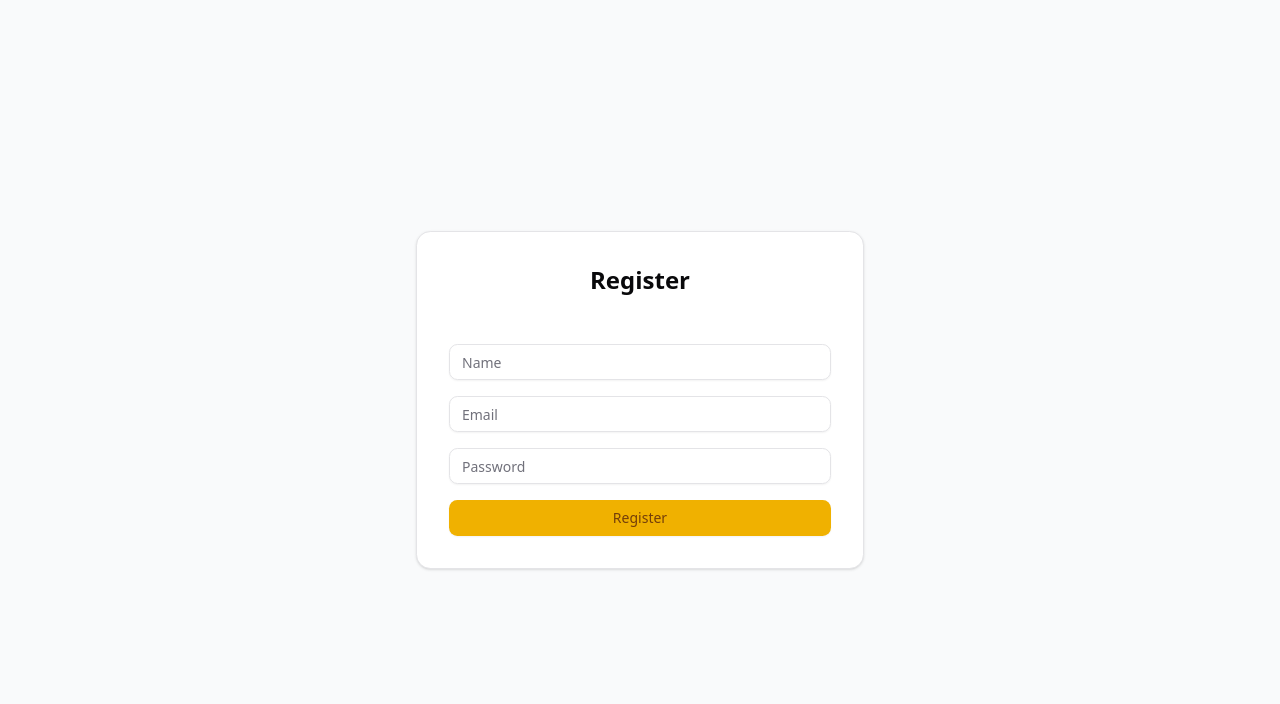
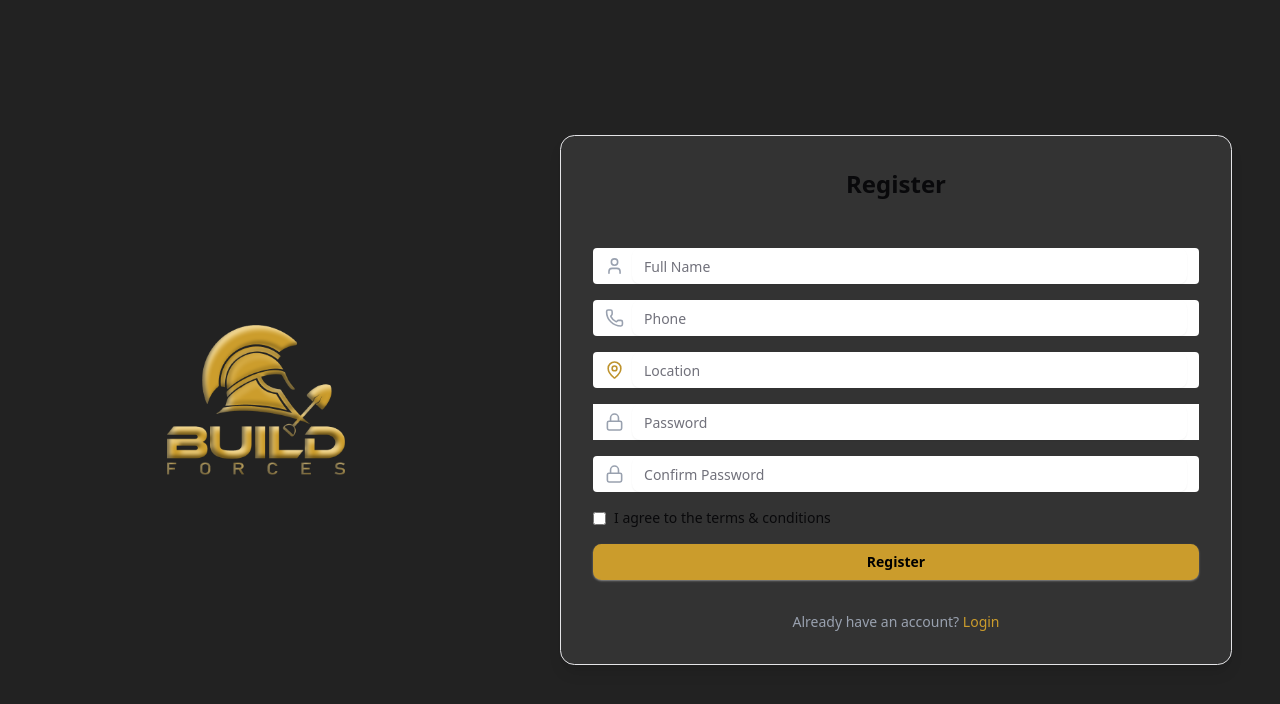
Before and after one commit to Hamza-Akhtar008/buildforce, a Next.js app: page /register in a window 1280 px wide. Shown: the top 704 px of the page. Built offline with nearby package versions, Linux system fonts and the light colour scheme.

Commit message:
Signin, Signup form

```diff
--- a/app/page.tsx
+++ b/app/page.tsx
@@ -1,7 +1,96 @@
+"use client"
 
-import { redirect } from "next/navigation";
+import { Input } from "@/components/ui/input"
+import { Button } from "@/components/ui/button"
+import { Card } from "@/components/ui/card"
+import { Mail, Lock, Eye, EyeOff } from "lucide-react"
+import { useState } from "react"
 
-export default function Home() {
-  redirect("/signin");
-  return null;
+export default function SignInPage() {
+  const [showPassword, setShowPassword] = useState(false)
+
+  return (
+    <div className="flex min-h-screen bg-[#222222] text-white items-center justify-center">
+      <Card className="w-full max-w-md p-8 bg-[#333333] shadow-lg">
+        {/* Logo at top */}
+        <div className="flex justify-center mb-6">
+          <img
+            src="images/logo.png"
+            alt="Logo"
+            className="w-24 h-24 object-contain"
+          />
+        </div>
+
+        <div className="text-center mb-8">
+          <h1 className="text-3xl font-bold mb-2">Welcome back</h1>
+          <p className="text-gray-400">Sign in to your account to continue</p>
+        </div>
+
+        <form className="space-y-6">
+          {/* Email */}
+          <div className="flex items-center bg-[#444] rounded px-3">
+            <Mail className="text-gray-400 mr-2 h-5 w-5" />
+            <Input
+              id="email"
+              type="email"
+              placeholder="Enter your email"
+              required
+              className="bg-transparent border-none focus:ring-0 text-white placeholder-gray-400"
+            />
+          </div>
+
+          {/* Password */}
+          <div className="flex items-center bg-[#444] rounded px-3 relative">
+            <Lock className="text-gray-400 mr-2 h-5 w-5" />
+            <Input
+              id="password"
+              type={showPassword ? "text" : "password"}
+              placeholder="Enter your password"
+              required
+              className="bg-transparent border-none focus:ring-0 text-white placeholder-gray-400 pr-10"
+            />
+            <button
+              type="button"
+              onClick={() => setShowPassword(!showPassword)}
+              className="absolute right-3 top-1/2 transform -translate-y-1/2 text-gray-400 hover:text-white transition-colors"
+            >
+              {showPassword ? <EyeOff className="h-5 w-5" /> : <Eye className="h-5 w-5" />}
+            </button>
+          </div>
+
+          {/* Remember me + Forgot */}
+          <div className="flex items-center justify-between text-sm">
+            <label className="flex items-center space-x-2">
+              <input
+                type="checkbox"
+                className="accent-[#cb9c2c] rounded"
+              />
+              <span className="text-gray-400">Remember me</span>
+            </label>
+            <a href="#" className="text-[#cb9c2c] hover:underline">
+              Forgot password?
+            </a>
+          </div>
+
+          {/* Sign in Button */}
+          <Button
+            type="submit"
+            className="w-full h-12 bg-[#cb9c2c] text-black font-semibold shadow-inner shadow-white/40 hover:bg-[#b58925]"
+          >
+            Sign in
+          </Button>
+        </form>
+
+        {/* Footer */}
+        <div className="mt-8 text-center">
+          <p className="text-sm text-gray-400">
+            Don&apos;t have an account?{" "}
+            <a href="/register" className="text-[#cb9c2c] hover:underline">
+              Sign up
+            </a>
+          </p>
+        </div>
+      </Card>
+    </div>
+  )
 }
--- a/app/register/page.tsx
+++ b/app/register/page.tsx
@@ -1,19 +1,106 @@
-import { Input } from "@/components/ui/input";
-import { Button } from "@/components/ui/button";
-import { Card } from "@/components/ui/card";
+import { Input } from "@/components/ui/input"
+import { Button } from "@/components/ui/button"
+import { Card } from "@/components/ui/card"
+import { User, Phone, MapPin, Lock } from "lucide-react"
 
 export default function RegisterPage() {
   return (
-    <div className="flex items-center justify-center min-h-screen bg-gray-50">
-      <Card className="w-full max-w-md p-8">
-        <h2 className="text-2xl font-bold mb-6 text-center">Register</h2>
-        <form className="space-y-4">
-          <Input type="text" placeholder="Name" required />
-          <Input type="email" placeholder="Email" required />
-          <Input type="password" placeholder="Password" required />
-          <Button type="submit" className="w-full">Register</Button>
-        </form>
-      </Card>
+    <div className="flex min-h-screen bg-[#222222] text-white">
+      {/* Left Section - Logo */}
+      <div className="flex items-center justify-center w-1/2">
+        <img
+          src="images/logo.png"
+          alt="Logo"
+          className="w-48 h-48 object-contain"
+        />
+      </div>
+
+      {/* Right Section - Form */}
+      <div className="flex items-center justify-center w-3/4">
+        <Card className="w-full max-w-2xl p-8 bg-[#333333] shadow-lg">
+          <h2 className="text-2xl font-bold mb-6 text-center">Register</h2>
+          <form className="space-y-4">
+            {/* Full Name */}
+            <div className="flex items-center bg-white rounded px-3">
+              <User className="text-gray-400 mr-2 h-5 w-5" />
+              <Input
+                type="text"
+                placeholder="Full Name"
+                required
+                className="bg-transparent border-none focus:ring-0 text-white placeholder-gray-400"
+              />
+            </div>
+
+            {/* Phone */}
+            <div className="flex items-center bg-white rounded px-3">
+              <Phone className="text-gray-400 mr-2 h-5 w-5" />
+              <Input
+                type="tel"
+                placeholder="Phone"
+                required
+                className="bg-transparent border-none focus:ring-0 text-white placeholder-gray-400"
+              />
+            </div>
+
+            {/* Location */}
+            <div className="flex items-center bg-white rounded px-3">
+              <MapPin className="mr-2 h-5 w-5" style={{ color: "#be932d" }} />
+              <Input
+                type="text"
+                placeholder="Location"
+                required
+                className="bg-transparent border-none focus:ring-0 text-white placeholder-gray-400"
+              />
+            </div>
+
+            {/* Password */}
+            <div className="flex items-center bg-white px-3">
+              <Lock className="text-gray-400 mr-2 h-5 w-5" />
+              <Input
+                type="password"
+                placeholder="Password"
+                required
+                className="bg-transparent border-none focus:ring-0 text-white placeholder-gray-400"
+              />
+            </div>
+
+            {/* Confirm Password */}
+            <div className="flex items-center bg-white rounded px-3">
+              <Lock className="text-gray-400 mr-2 h-5 w-5" />
+              <Input
+                type="password"
+                placeholder="Confirm Password"
+                required
+                className="bg-transparent border-none focus:ring-0 text-white placeholder-gray-400"
+              />
+            </div>
+
+            {/* Agreement */}
+            <div className="flex items-center space-x-2">
+              <input type="checkbox" id="agreement" className="accent-[#cb9c2c]" />
+              <label htmlFor="agreement" className="text-sm">
+                I agree to the terms & conditions
+              </label>
+            </div>
+
+            {/* Register Button */}
+            <Button
+              type="submit"
+              className="w-full bg-[#cb9c2c] text-black font-semibold shadow-inner shadow-white/40 hover:bg-[#b58925]"
+            >
+              Register
+            </Button>
+
+            {/* Already have an account */}
+            <p className="text-center text-sm text-gray-400 mt-4">
+              Already have an account?{" "}
+              <a href="/" className="text-[#cb9c2c] hover:underline">
+                Login
+              </a>
+            </p>
+          </form>
+        </Card>
+      </div>
     </div>
-  );
+  )
 }
--- a/app/signin/page.tsx
+++ /dev/null
@@ -1,18 +0,0 @@
-import { Input } from "@/components/ui/input";
-import { Button } from "@/components/ui/button";
-import { Card } from "@/components/ui/card";
-
-export default function SignInPage() {
-  return (
-    <div className="flex items-center justify-center min-h-screen bg-gray-50">
-      <Card className="w-full max-w-md p-8">
-        <h2 className="text-2xl font-bold mb-6 text-center">Sign In</h2>
-        <form className="space-y-4">
-          <Input type="email" placeholder="Email" required />
-          <Input type="password" placeholder="Password" required />
-          <Button type="submit" className="w-full">Sign In</Button>
-        </form>
-      </Card>
-    </div>
-  );
-}
```
Also changed, not shown: public/images/logo.png (added).
